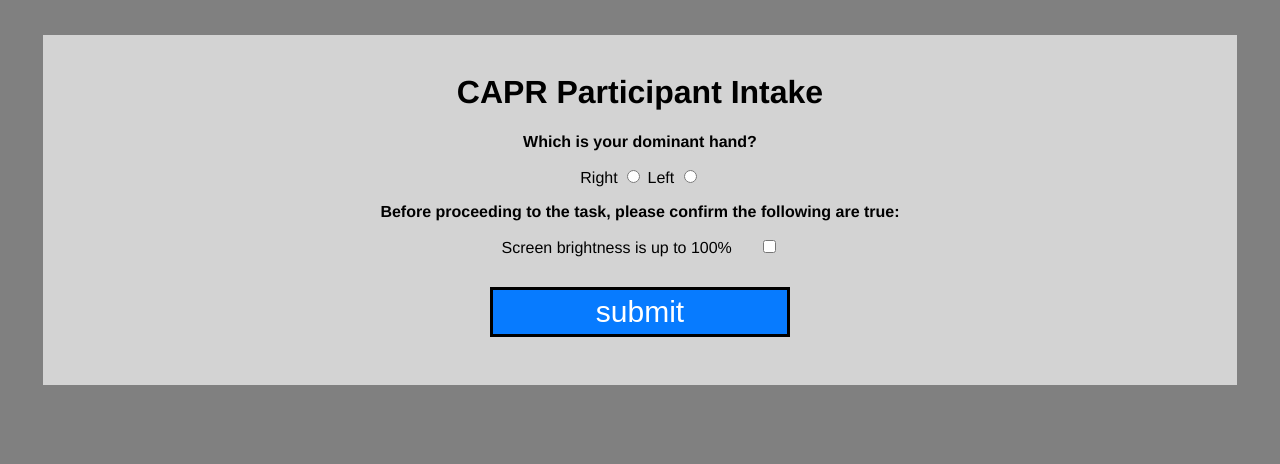
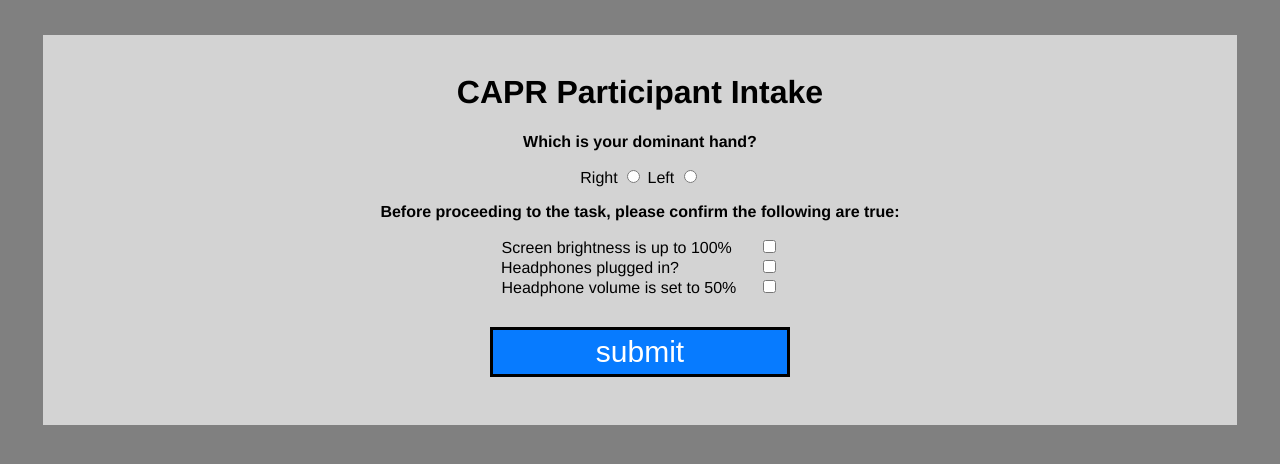
Before and after one commit to belieflab/tappingTask, a PHP site: page /?studyId=1 in a window 1280 px wide. Shown: the top 464 px of the page. Run offline with PHP 8.4, Linux system fonts and the light colour scheme; data that the repository does not hold is empty.

Commit message:
integrated omnibus queryString

```diff
--- a/include/nda.php
+++ b/include/nda.php
@@ -5,7 +5,7 @@
   <div id="intake">
 
 
-<form>
+  <form>
     <!-- <label for="handedness"><b>Are you right or left handed?</b></label> -->
     <p><b>Which is your dominant hand?</b></p>
         <label for="right">Right</label>
@@ -15,13 +15,23 @@
         <input type="radio" name="handedness" id="leftHanded" value="leftHanded">
 
         <!-- <span class="checkmark"></span> -->
-  </form>
+
     <p><b>Before proceeding to the task, please confirm the following are true:</b></p>
     <label class="container">Screen brightness is up to 100% &nbsp&nbsp&nbsp&nbsp
     <input type="hidden" name="brightness" id="brightness" value="0" />
     <input type="checkbox" name="brightness" id="brightness" value="1"/>
+    </label>
     <br>
+    <label class="container">Headphones plugged in? &nbsp&nbsp&nbsp&nbsp&nbsp&nbsp&nbsp&nbsp&nbsp&nbsp&nbsp&nbsp&nbsp&nbsp&nbsp&nbsp
+    <input type="hidden" name="headphones" id="headphones" value="0" />
+    <input type="checkbox" name="headphones" id="headphones" value="1"/>
+    </label>
+    <br>
+    <label class="container">Headphone volume is set to 50% &nbsp&nbsp&nbsp
+    <input type="hidden" name="volume" id="volume" value="0" />
+    <input type="checkbox" name="volume" id="volume" value="1"/>
   </label>
+  </form>
 
   <!-- <label class="container">Headphones plugged in? &nbsp&nbsp&nbsp&nbsp&nbsp&nbsp&nbsp&nbsp&nbsp&nbsp&nbsp&nbsp&nbsp&nbsp&nbsp&nbsp
     <input type="checkbox">
```
